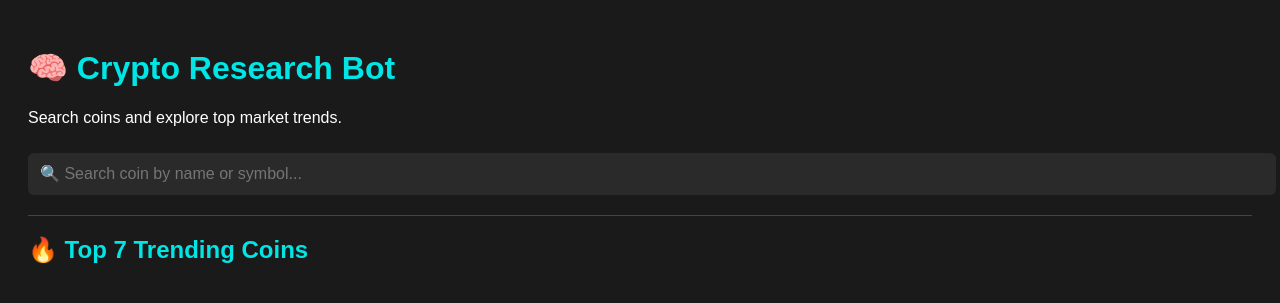
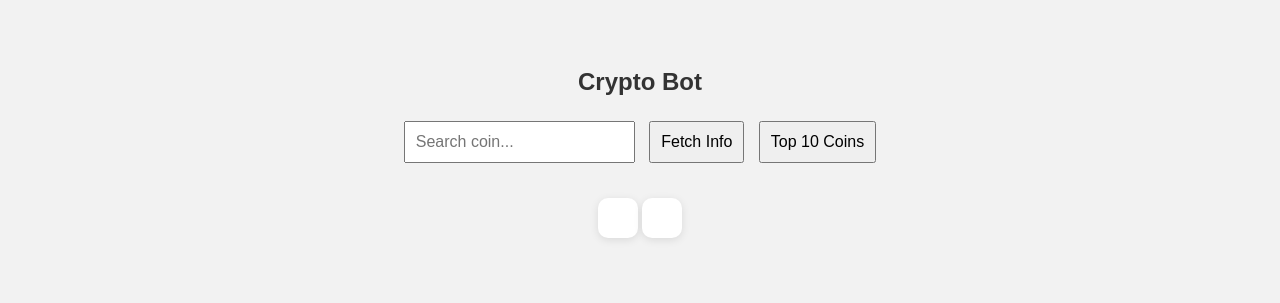
Before and after one commit to thechosenneel/crypto-research-bot, a Flask app: page / in a window 1280 px wide. Shown: the top 303 px of the page. Run offline with Flask 3, Linux system fonts and the light colour scheme.

Commit message:
Update index.html

```diff
--- a/templates/index.html
+++ b/templates/index.html
@@ -1,123 +1,150 @@
 <!DOCTYPE html>
-<html lang="en">
+<html>
 <head>
-    <meta charset="UTF-8">
-    <title>Crypto Research Bot | Search & Explore</title>
-    <meta name="viewport" content="width=device-width, initial-scale=1.0">
-    <script src="https://cdn.jsdelivr.net/npm/axios/dist/axios.min.js"></script>
+    <title>Crypto Bot</title>
     <style>
         body {
             font-family: Arial, sans-serif;
-            background-color: #1a1a1a;
-            color: #fff;
-            padding: 20px;
+            padding: 40px;
+            background-color: #f2f2f2;
+            text-align: center;
         }
 
-        h1, h2 {
-            color: #00e6e6;
+        h2 {
+            color: #333;
         }
 
-        input {
-            width: 100%;
-            padding: 12px;
+        input, button {
+            padding: 10px;
             font-size: 16px;
-            margin-top: 10px;
-            border-radius: 6px;
-            border: none;
-            outline: none;
-            background-color: #2a2a2a;
-            color: white;
+            margin: 5px;
         }
 
-        .suggestion {
-            background: #2f2f2f;
-            margin: 4px 0;
-            padding: 10px;
-            border-radius: 5px;
-            cursor: pointer;
-            display: flex;
-            align-items: center;
-            transition: background 0.2s;
+        #output, #top10 {
+            margin-top: 30px;
+            background: white;
+            padding: 20px;
+            border-radius: 10px;
+            display: inline-block;
+            box-shadow: 0 2px 8px rgba(0,0,0,0.1);
         }
 
-        .suggestion:hover {
-            background: #3a3a3a;
+        .coin-card {
+            border-bottom: 1px solid #eee;
+            padding: 10px 0;
+            text-align: left;
         }
 
-        .suggestion img {
-            margin-right: 10px;
+        .coin-card img {
+            width: 20px;
+            vertical-align: middle;
+            margin-right: 8px;
         }
 
-        .coin-box {
-            background: #2b2b2b;
-            margin: 12px 0;
-            padding: 14px;
-            border-radius: 8px;
-            box-shadow: 0 0 8px rgba(0, 255, 255, 0.1);
+        .chart {
+            margin-top: 10px;
         }
 
-        .coin-box img {
-            height: 22px;
-            vertical-align: middle;
-            margin-right: 6px;
+        #suggestions div {
+            padding: 8px;
+            cursor: pointer;
+            background: white;
         }
 
-        hr {
-            border: 0;
-            border-top: 1px solid #444;
-            margin: 20px 0;
+        #suggestions div:hover {
+            background: #eee;
         }
     </style>
 </head>
 <body>
+    <h2>Crypto Bot</h2>
 
-    <h1>🧠 Crypto Research Bot</h1>
-    <p>Search coins and explore top market trends.</p>
-
-    <input type="text" id="searchInput" placeholder="🔍 Search coin by name or symbol...">
+    <input type="text" id="coinInput" placeholder="Search coin..." oninput="suggestCoins()">
+    <button onclick="getCoinInfo()">Fetch Info</button>
+    <button onclick="getTop10()">Top 10 Coins</button>
     <div id="suggestions"></div>
 
-    <hr>
-    <h2>🔥 Top 7 Trending Coins</h2>
-
-    {% for coin in coins %}
-    <div class="coin-box">
-        <img src="{{ coin.image }}" alt="{{ coin.symbol }}">
-        <strong>{{ coin.name }} ({{ coin.symbol.upper() }})</strong><br>
-        💰 Price: ${{ coin.current_price }} <br>
-        📈 Market Cap: ${{ "{:,}".format(coin.market_cap) }} <br>
-        🔁 24h Change: {{ coin.price_change_percentage_24h }}%
-    </div>
-    {% endfor %}
+    <div id="output"></div>
+    <div id="top10"></div>
 
     <script>
-        const input = document.getElementById('searchInput');
-        const suggestions = document.getElementById('suggestions');
+        let coinList = [];
 
-        input.addEventListener('input', async () => {
-            const query = input.value.trim();
-            if (!query) {
-                suggestions.innerHTML = '';
+        async function loadCoins() {
+            const res = await fetch("https://api.coingecko.com/api/v3/coins/list");
+            coinList = await res.json();
+        }
+
+        function suggestCoins() {
+            const input = document.getElementById("coinInput").value.toLowerCase();
+            const suggestions = document.getElementById("suggestions");
+            suggestions.innerHTML = "";
+
+            if (input.length < 2) return;
+
+            const matches = coinList
+                .filter(c => c.id.startsWith(input))
+                .slice(0, 10);
+
+            matches.forEach(c => {
+                const div = document.createElement("div");
+                div.textContent = c.id;
+                div.onclick = () => {
+                    document.getElementById("coinInput").value = c.id;
+                    suggestions.innerHTML = "";
+                };
+                suggestions.appendChild(div);
+            });
+        }
+
+        async function getCoinInfo() {
+            const coin = document.getElementById('coinInput').value.toLowerCase();
+            const output = document.getElementById('output');
+            document.getElementById('suggestions').innerHTML = "";
+            output.innerHTML = "Loading...";
+
+            const response = await fetch('/coin_info', {
+                method: 'POST',
+                headers: {'Content-Type': 'application/json'},
+                body: JSON.stringify({ coin: coin })
+            });
+
+            const data = await response.json();
+
+            if (data.error) {
+                output.innerHTML = "<p>Coin not found!</p>";
                 return;
             }
 
-            try {
-                const res = await axios.get(`/search?q=${query}`);
-                suggestions.innerHTML = '';
-                res.data.forEach(coin => {
-                    const div = document.createElement('div');
-                    div.classList.add('suggestion');
-                    div.innerHTML = `<img src="${coin.thumb}" width="20"> ${coin.name} (${coin.symbol.toUpperCase()})`;
-                    div.onclick = () => {
-                        alert(`Navigate to details page: /coin/${coin.id}`); // or link it to coin page if you build one
-                    };
-                    suggestions.appendChild(div);
-                });
-            } catch (err) {
-                console.error('Search failed:', err);
-            }
-        });
+            output.innerHTML = `
+                <img src="${data.image}" alt="${data.name}" />
+                <h3>${data.name}</h3>
+                <p><strong>Price:</strong> $${data.price}</p>
+                <p><strong>Market Cap:</strong> $${data.market_cap.toLocaleString()}</p>
+                <p><strong>24h Volume:</strong> $${data.volume.toLocaleString()}</p>
+                <p><strong>24h Change:</strong> ${data.change_24h.toFixed(2)}%</p>
+                <div class="chart">
+                    <img src="https://quickchart.io/chart?c={type:'line',data:{labels:['6d','5d','4d','3d','2d','1d','Now'],datasets:[{label:'${data.name} Price',data:[10,12,11,13,15,14,${data.price}]}]}}" width="100%">
+                </div>
+            `;
+        }
+
+        async function getTop10() {
+            const res = await fetch('/top10');
+            const coins = await res.json();
+            const top = document.getElementById('top10');
+            top.innerHTML = "<h3>Top 10 Coins</h3>";
+
+            coins.forEach(c => {
+                top.innerHTML += `
+                    <div class="coin-card">
+                        <img src="${c.image}"/> <strong>${c.name}</strong> - $${c.price} (${c.change_24h.toFixed(2)}%)
+                    </div>
+                `;
+            });
+        }
+
+        window.onload = loadCoins;
     </script>
-
 </body>
 </html>
```
